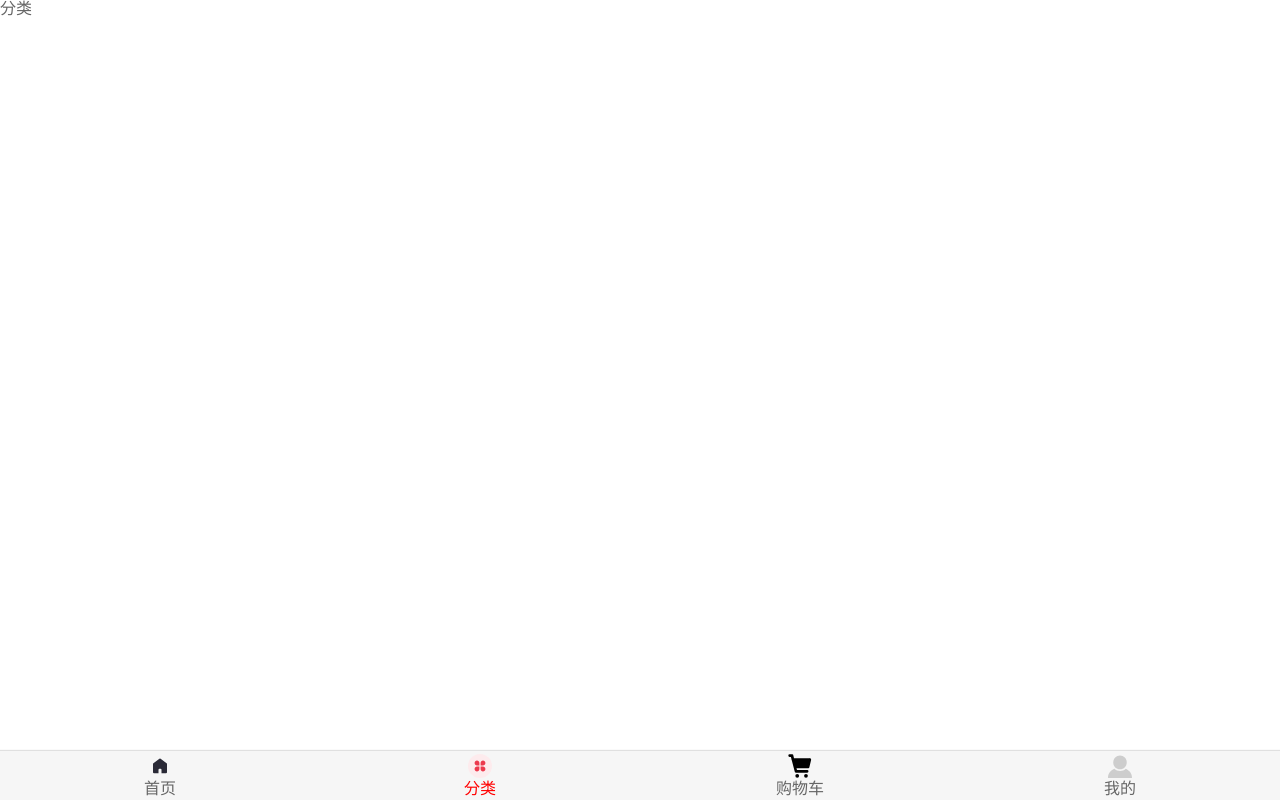
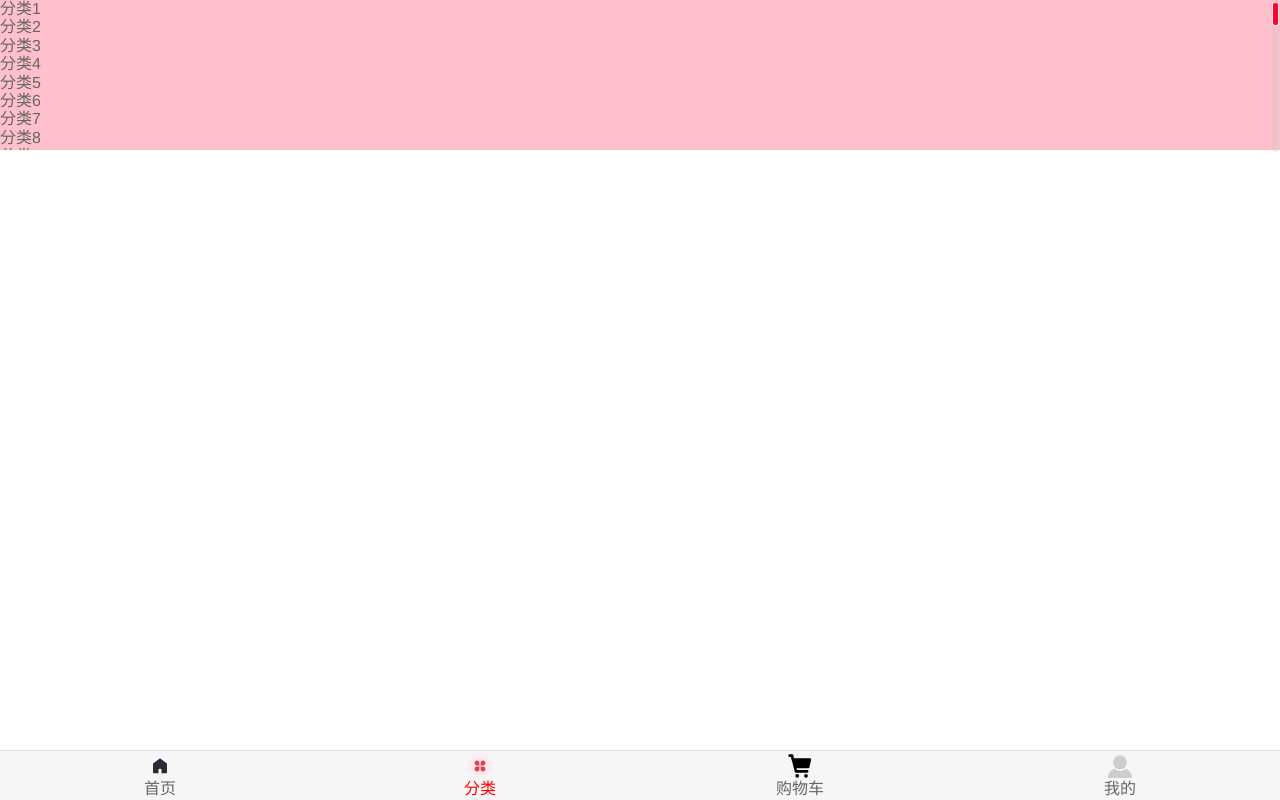
Before and after one commit to Yangguangwa/mall, a Vue app: page /category in a window 1280 px wide. Built offline with nearby package versions, Linux system fonts and the light colour scheme; what vue-easy-slider would draw is missing.

Commit message:
better-scroll

```diff
--- a/package.json
+++ b/package.json
@@ -7,7 +7,9 @@
     "build": "vue-cli-service build"
   },
   "dependencies": {
+    "@better-scroll/scroll-bar": "^2.4.2",
     "axios": "^0.27.2",
+    "better-scroll": "^1.15.2",
     "core-js": "^3.8.3",
     "normalize.css": "^8.0.1",
     "vue": "^2.6.14",
--- /dev/null
+++ b/src/components/common/scroll/Scroll.vue
@@ -0,0 +1,30 @@
+<template>
+  <div class="wrapper" ref="wrapper">
+      <div class="content">
+        <slot></slot>
+      </div>
+
+  </div>
+</template>
+
+<script>
+import BScroll from 'better-scroll'
+export default {
+    data(){
+        return {
+            scroll:null
+        }
+    },
+    mounted(){
+
+        this.scroll=new BScroll(this.$refs.wrapper,{
+            observeDom:true,
+            click:true
+        })
+    }
+}
+</script>
+
+<style>
+
+</style>
--- /dev/null
+++ b/src/components/content/goods/GoodsList.vue
@@ -0,0 +1,28 @@
+<template>
+  <div class="goods">
+      <goods-list-item v-for="(item,index) in goods" :key="index" :goodsItem="item"></goods-list-item>
+      {{goods}}
+  </div>
+</template>
+
+<script>
+import GoodsListItem from './GoodsListItem.vue'
+
+export default {
+  props:{
+    goods:{
+      type:Array,
+      default(){
+        return []
+      }
+    }
+  },
+  components:{
+    GoodsListItem
+  }
+}
+</script>
+
+<style>
+
+</style>
--- /dev/null
+++ b/src/components/content/goods/GoodsListItem.vue
@@ -0,0 +1,22 @@
+<template>
+  <div>
+      <img :src="goodsItem.show.img" alt="">
+  </div>
+</template>
+
+<script>
+export default {
+    props:{
+        goodsItem:{
+            type:Object,
+            default(){
+                return {}
+            }
+        }
+    }
+}
+</script>
+
+<style>
+
+</style>
--- a/src/components/content/tabControl/TabControl.vue
+++ b/src/components/content/tabControl/TabControl.vue
@@ -27,6 +27,7 @@ export default {
     methods:{
         itemClick(index){
             this.currentIndex=index
+            this.$emit('tabClick',index)
         }
     }
 }
--- a/src/router/index.js
+++ b/src/router/index.js
@@ -1,6 +1,7 @@
 import Vue from 'vue'
 import VueRouter from 'vue-router'
 
+import Home from 'views/home/Home.vue'
 
 Vue.use(VueRouter)
 
@@ -11,7 +12,7 @@ const routes = [
  },
  {
    path:'/home',
-   component:()=>import('views/home/Home.vue')
+   component:Home
  },
  {
    path:'/category',
--- a/src/views/category/Category.vue
+++ b/src/views/category/Category.vue
@@ -1,13 +1,123 @@
 <template>
-  <div>分类</div>
+  <div class="wrapper">
+    <ul @load="onload">
+      <li>分类1</li>
+      <li>分类2</li>
+      <li>分类3</li>
+      <li>分类4</li>
+      <li>分类5</li>
+      <li>分类6</li>
+      <li>分类7</li>
+      <li>分类8</li>
+      <li>分类9</li>
+      <li>分类10</li>
+      <li>分类11</li>
+      <li>分类12</li>
+      <li>分类13</li>
+      <li>分类14</li>
+      <li>分类15</li>
+      <li>分类16</li>
+      <li>分类17</li>
+      <li>分类18</li>
+      <li>分类19</li>
+      <li>分类20</li>
+      <li>分类21</li>
+      <li>分类22</li>
+      <li>分类23</li>
+      <li>分类24</li>
+      <li>分类25</li>
+      <li>分类26</li>
+      <li>分类27</li>
+      <li>分类28</li>
+      <li>分类29</li>
+      <li>分类30</li>
+      <li>分类31</li>
+      <li>分类32</li>
+      <li>分类33</li>
+      <li>分类34</li>
+      <li>分类35</li>
+      <li>分类36</li>
+      <li>分类37</li>
+      <li>分类38</li>
+      <li>分类39</li>
+      <li>分类40</li>
+      <li>分类41</li>
+      <li>分类42</li>
+      <li>分类43</li>
+      <li>分类44</li>
+      <li>分类45</li>
+      <li>分类46</li>
+      <li>分类47</li>
+      <li>分类48</li>
+      <li>分类49</li>
+      <li>分类50</li>
+    </ul>
+  </div>
 </template>
 
 <script>
-export default {
+  import BScroll from 'better-scroll'
 
-}
+  export default {
+    methods: {
+      onload() {
+        this.initBscroll()
+      },
+      initBscroll() {
+        this.scroll = new BScroll('.wrapper', {
+          mouseWheel: {
+            speed: 15,
+            invert: false,
+            easeTime: 300
+          },
+          scrollbar: {
+            // customElements: [this.$refs.vertical],
+            fade: false,
+            interactive: true,
+            scrollbarTrackClickable: true
+          },
+          scrollX: false,
+          scrollY: true,
+          click: true,
+          probeType:3,
+          pullUpLoad:true
+        })
+      }
+    },
+    mounted() {
+      this.initBscroll()
+      this.scroll.on('scroll',(position)=>{
+        console.log(position);
+      })
+      this.scroll.on('pullingUp',()=>{
+        console.log('上拉加载更多');
+      })
+    }
+  }
 </script>
 
 <style>
+  .wrapper {
+    height: 150px;
+    background-color: pink;
+    overflow: hidden;
+    /* overflow-y: scroll; */
+  }
 
+  .bscroll-vertical-scrollbar {
+    position: absolute;
+
+
+    height: 150px;
+    width: 7px;
+    border-radius: 6px;
+    background-color: rgb(200, 200, 200, 0.3);
+  }
+
+  .bscroll-indicator {
+    width: 100%;
+    height: 30px;
+    border-radius: 6px;
+    background-color: #ff002f !important;
+  }
 </style>
--- a/src/views/home/Home.vue
+++ b/src/views/home/Home.vue
@@ -1,11 +1,14 @@
 <template>
   <div id="home">
     <nav-bar class="home-nav"><div slot="center">购物街</div></nav-bar>
-    <home-swiper :banners="banners"/>
-    <recommend-view :recommends="recommends"></recommend-view>
-    <tab-control class="tab-control" :titles="['流行','新款','精选']"></tab-control>
-    <home-picture :pictures="pictures"></home-picture>
-    <ul>
+
+    <scroll class="content">
+      <home-swiper :banners="banners"/>
+      <recommend-view :recommends="recommends"></recommend-view>
+      <tab-control class="tab-control" :titles="['流行','新款','精选']" @tabClick="tabClick"></tab-control>
+      <!-- <home-picture :pictures="pictures"></home-picture> -->
+      <goods-list :goods="goods[currentType].list"></goods-list>
+      <ul>
       <li>1</li>
       <li>2</li>
       <li>3</li>
@@ -56,20 +59,77 @@
       <li>48</li>
       <li>49</li>
       <li>50</li>
-    </ul>
+      </ul>
+    </scroll>
+      <!-- <ul>
+        <li>下拉1</li>
+        <li>下拉2</li>
+        <li>下拉3</li>
+        <li>下拉4</li>
+        <li>下拉5</li>
+        <li>下拉6</li>
+        <li>下拉7</li>
+        <li>下拉8</li>
+        <li>下拉9</li>
+        <li>下拉10</li>
+        <li>下拉11</li>
+        <li>下拉12</li>
+        <li>下拉13</li>
+        <li>下拉14</li>
+        <li>下拉15</li>
+        <li>下拉16</li>
+        <li>下拉17</li>
+        <li>下拉18</li>
+        <li>下拉19</li>
+        <li>下拉20</li>
+        <li>下拉21</li>
+        <li>下拉22</li>
+        <li>下拉23</li>
+        <li>下拉24</li>
+        <li>下拉25</li>
+        <li>下拉26</li>
+        <li>下拉27</li>
+        <li>下拉28</li>
+        <li>下拉29</li>
+        <li>下拉30</li>
+        <li>下拉31</li>
+        <li>下拉32</li>
+        <li>下拉33</li>
+        <li>下拉34</li>
+        <li>下拉35</li>
+        <li>下拉36</li>
+        <li>下拉37</li>
+        <li>下拉38</li>
+        <li>下拉39</li>
+        <li>下拉40</li>
+        <li>下拉41</li>
+        <li>下拉42</li>
+        <li>下拉43</li>
+        <li>下拉44</li>
+        <li>下拉45</li>
+        <li>下拉46</li>
+        <li>下拉47</li>
+        <li>下拉48</li>
+        <li>下拉49</li>
+        <li>下拉50</li>
+      </ul> -->
   </div>
 
 </template>
 
 <script>
-import NavBar from 'components/common/navbar/NavBar'
 import HomeSwiper from './HomeComps/HomeSwiper.vue'
 import recommendView from './HomeComps/RecommendView.vue'
 import HomePicture from './HomeComps/Picture.vue'
 
+import NavBar from 'components/common/navbar/NavBar'
 import TabControl from 'components/content/tabControl/TabControl.vue'
+import GoodsList from 'components/content/goods/GoodsList'
+import Scroll from 'components/common/scroll/Scroll'
 
 import {getHomeMultidata,getHomeGoods} from 'network/home'
+
+
 
 
 export default {
@@ -78,7 +138,9 @@ export default {
     HomeSwiper,
     recommendView,
     TabControl,
-    HomePicture
+    HomePicture,
+    GoodsList,
+    Scroll,
   },
   data(){
     return{
@@ -90,7 +152,8 @@ export default {
         'sell':{page:0,list:[]},
 
       },
-      pictures:[]
+      pictures:[],
+      currentType:'pop'
     }
   },
   created(){
@@ -100,17 +163,35 @@ export default {
       this.recommends=res.data.recommend.list;
     })
 
-    getHomeGoods().then(res=>{
-
-      this.pictures=res.list
-    })
+    // getHomeGoods().then(res=>{
+    //   this.pictures=res.list
+    // })
+  },
+  methods:{
+    tabClick(index){
+      switch (index) {
+        case 0:
+          this.currentType='pop'
+          break;
+        case 1:
+          this.currentType='new'
+          break;
+        case 2:
+          this.currentType='sell'
+          break;
+        default:
+          break;
+      }
+    }
   }
 }
 </script>
 
-<style>
+<style scoped>
 #home{
   padding-top: 44px;
+  height: 100vh;
+  background-color: #fff;
 }
 .home-nav{
   background-color: var(--color-tint);
@@ -127,4 +208,9 @@ export default {
   top: 44px;
 }
 
+.content{
+  height: calc(100% - 49px);
+  overflow: hidden;
+}
+
 </style>
```
Also changed, not shown: 1 other file (tests, documents, lock files or other folders).
